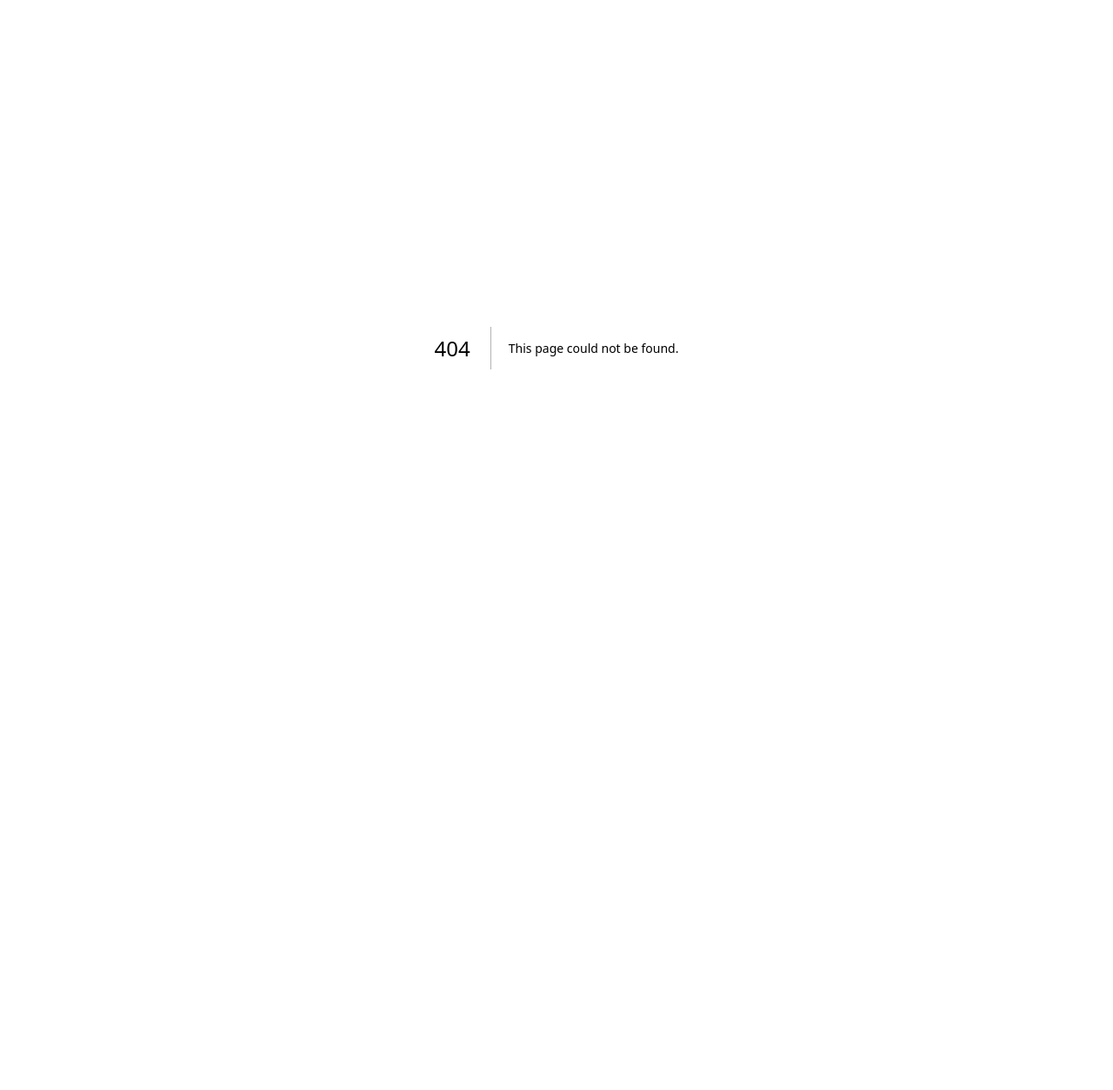
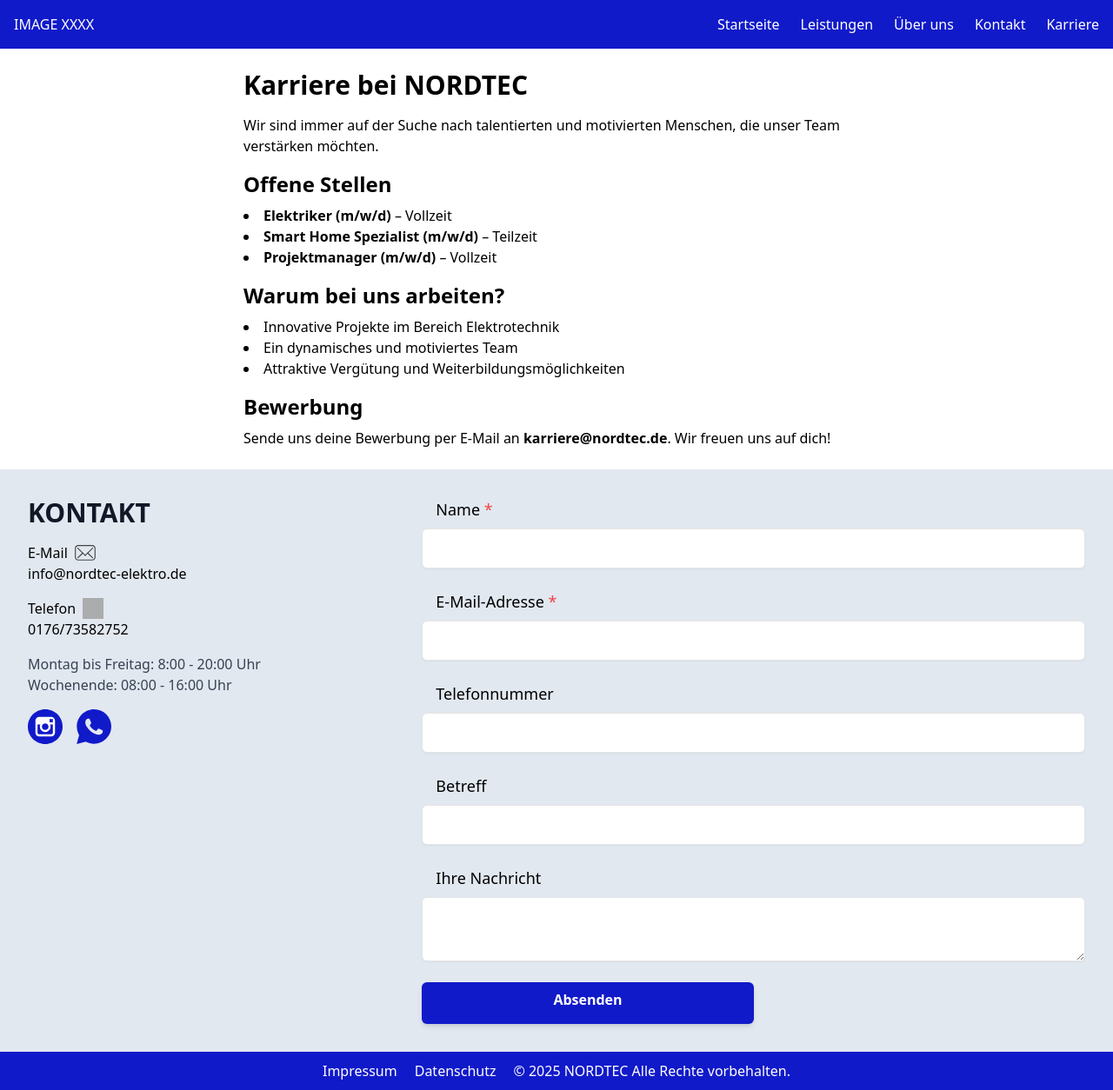
Before and after one commit to GnDouble/nordtec-next, a Next.js app: page /karriere in a window 1280 px wide. Before the commit this address had no page. Shown: the whole page at 87% size. Before the commit the page ends 800 px from the top, so only its background shows below. Built offline with nearby package versions, Linux system fonts and the light colour scheme; grey boxes are pictures that could not be loaded.

Commit message:
Some new img sample impressum and datenschutzerklärung

```diff
--- /dev/null
+++ b/src/app/components/careerComp.js
@@ -0,0 +1,31 @@
+import React from "react";
+
+export default function KarrierePage() {
+    return (
+      <main className="p-6 max-w-3xl mx-auto">
+        <h1 className="text-3xl font-bold mb-4">Karriere bei NORDTEC</h1>
+        <p className="mb-4">
+          Wir sind immer auf der Suche nach talentierten und motivierten Menschen, die unser Team verstärken möchten.
+        </p>
+
+        <h2 className="text-2xl font-semibold mb-2">Offene Stellen</h2>
+        <ul className="list-disc list-inside mb-4">
+          <li><strong>Elektriker (m/w/d)</strong> – Vollzeit</li>
+          <li><strong>Smart Home Spezialist (m/w/d)</strong> – Teilzeit</li>
+          <li><strong>Projektmanager (m/w/d)</strong> – Vollzeit</li>
+        </ul>
+
+        <h2 className="text-2xl font-semibold mb-2">Warum bei uns arbeiten?</h2>
+        <ul className="list-disc list-inside mb-4">
+          <li>Innovative Projekte im Bereich Elektrotechnik</li>
+          <li>Ein dynamisches und motiviertes Team</li>
+          <li>Attraktive Vergütung und Weiterbildungsmöglichkeiten</li>
+        </ul>
+
+        <h2 className="text-2xl font-semibold mb-2">Bewerbung</h2>
+        <p>
+          Sende uns deine Bewerbung per E-Mail an <strong>karriere@nordtec.de</strong>. Wir freuen uns auf dich!
+        </p>
+      </main>
+    );
+  }
--- /dev/null
+++ b/src/app/components/datenschutzComp.js
@@ -0,0 +1,28 @@
+export default function DatenschutzPage() {
+    return (
+      <main className="p-6 max-w-3xl mx-auto">
+        <h1 className="text-3xl font-bold mb-4">Datenschutzerklärung</h1>
+
+        <h2 className="text-2xl font-semibold mt-6">1. Datenschutz auf einen Blick</h2>
+        <p>Der Schutz Ihrer persönlichen Daten ist uns ein besonderes Anliegen. Hier erklären wir, welche Daten wir erheben und wie wir sie verwenden.</p>
+
+        <h2 className="text-2xl font-semibold mt-6">2. Verantwortliche Stelle</h2>
+        <p><strong>NORDTEC Elektrotechnik</strong></p>
+        <p>Max-Muster-Straße 123</p>
+        <p>12345 Musterstadt</p>
+        <p>E-Mail: datenschutz@nordtec.de</p>
+
+        <h2 className="text-2xl font-semibold mt-6">3. Erfassung und Verarbeitung personenbezogener Daten</h2>
+        <ul className="list-disc list-inside">
+          <li>Beim Besuch der Website: IP-Adresse, Browsertyp, besuchte Seiten</li>
+          <li>Bei Kontaktaufnahme: Name, E-Mail-Adresse, Telefonnummer</li>
+        </ul>
+
+        <h2 className="text-2xl font-semibold mt-6">4. Ihre Rechte</h2>
+        <p>Sie haben das Recht auf Auskunft, Berichtigung, Löschung und Widerspruch gegen die Verarbeitung Ihrer Daten.</p>
+
+        <h2 className="text-2xl font-semibold mt-6">5. Cookies</h2>
+        <p>Unsere Website verwendet Cookies zur Verbesserung der Nutzererfahrung. Sie können die Speicherung von Cookies in Ihrem Browser deaktivieren.</p>
+      </main>
+    );
+  }
--- /dev/null
+++ b/src/app/components/impressumComp.js
@@ -0,0 +1,31 @@
+function ImpressumPage() {
+    return (
+      <main className="p-6 max-w-3xl mx-auto">
+        <h1 className="text-3xl font-bold mb-4">Impressum</h1>
+
+        <p><strong>NORDTEC Elektrotechnik</strong></p>
+        <p>Max-Muster-Straße 123</p>
+        <p>12345 Musterstadt</p>
+        <p>Deutschland</p>
+
+        <h2 className="text-2xl font-semibold mt-6">Kontakt</h2>
+        <p>Telefon: +49 123 456 789</p>
+        <p>E-Mail: kontakt@nordtec.de</p>
+
+        <h2 className="text-2xl font-semibold mt-6">Vertretungsberechtigter</h2>
+        <p>Max Mustermann (Geschäftsführer)</p>
+
+        <h2 className="text-2xl font-semibold mt-6">Handelsregister</h2>
+        <p>Amtsgericht Musterstadt, HRB 123456</p>
+
+        <h2 className="text-2xl font-semibold mt-6">Umsatzsteuer-ID</h2>
+        <p>DE123456789</p>
+
+        <h2 className="text-2xl font-semibold mt-6">Haftungsausschluss</h2>
+        <p>Alle Angaben auf dieser Website erfolgen ohne Gewähr auf Vollständigkeit, Richtigkeit und Aktualität.</p>
+
+      </main>
+    );
+  }
+
+  export default ImpressumPage;
--- a/src/app/components/navbar.js
+++ b/src/app/components/navbar.js
@@ -37,10 +37,11 @@ const Navbar = () => {
 
         {/* Desktop Navigation */}
         <ul className="hidden md:flex space-x-6">
-          <li><Link href="#hero" scroll={true}>Startseite</Link></li>
-          <li><Link href="#leistungen" scroll={true}>Leistungen</Link></li>
-          <li><Link href="#about" scroll={true}>Über uns</Link></li>
+          <li><Link href="/" scroll={true}>Startseite</Link></li>
+          <li><Link href="/#leistungen" scroll={true}>Leistungen</Link></li>
+          <li><Link href="/#about" scroll={true}>Über uns</Link></li>
           <li><Link href="#kontakt" scroll={true}>Kontakt</Link></li>
+          <li><Link href="/karriere" scroll={true}>Karriere</Link></li>
         </ul>
 
         {/* Mobile Menu Button */}
--- a/src/app/components/rights.js
+++ b/src/app/components/rights.js
@@ -7,10 +7,10 @@ const RightsFooter = () => {
       <Link href="/impressum" className="my-0.5">
         Impressum
       </Link>
-      <Link href="/datenschutz" className="my-0.5">
+      <Link href="/datenschutzerklaerung" className="my-0.5">
         Datenschutz
       </Link>
-      <Link href="#nav" scroll={true} className="my-0.5">
+      <Link href="/" scroll={true} className="my-0.5">
         &copy; 2025 NORDTEC Alle Rechte vorbehalten.
       </Link>
     </footer>
--- a/src/app/data/service.js
+++ b/src/app/data/service.js
@@ -33,7 +33,7 @@ const services = [
     id: 6,
     title: "Klingel und Sprechanlagen",
     description: "Intelligente Technologien für mehr Komfort.",
-    image: "/ceo.webp",
+    image: "/klingel.webp",
   },
   {
     id: 7,
--- /dev/null
+++ b/src/app/datenschutzerklaerung/page.js
@@ -0,0 +1,19 @@
+import React from "react";
+import DatenschutzPage from "../components/datenschutzComp";
+import Navbar from "../components/navbar";
+import Footer from "../components/footer";
+import RightsFooter from "../components/rights";
+
+
+const Datenschutz = () => {
+    return (
+        <div>
+          <Navbar />
+          <DatenschutzPage />
+          <Footer />
+          <RightsFooter />
+        </div>
+        );
+}
+
+export default Datenschutz;
--- /dev/null
+++ b/src/app/impressum/page.js
@@ -0,0 +1,18 @@
+import React from "react";
+import Navbar from "../components/navbar";
+import ImpressumPage from "../components/impressumComp";
+import Footer from "../components/footer";
+import RightsFooter from "../components/rights";
+
+const Impressum = () => {
+    return (
+    <div>
+      <Navbar />
+      <ImpressumPage />
+      <Footer />
+      <RightsFooter />
+    </div>
+    );
+}
+
+export default Impressum;
--- /dev/null
+++ b/src/app/karriere/page.js
@@ -0,0 +1,19 @@
+// src/pages/Home.jsx
+import React from "react";
+import Navbar from "../components/navbar";
+import Footer from "../components/footer";
+import RightsFooter from "../components/rights";
+import KarrierePage from "../components/careerComp";
+
+const career = () => {
+  return (
+    <div>
+      <Navbar />
+      <KarrierePage />
+      <Footer />
+      <RightsFooter />
+    </div>
+  );
+};
+
+export default career;
```
Also changed, not shown: src/app/page.js (+4 -4 lines), public/klingel.webp (added), public/neubau.webp (added).
